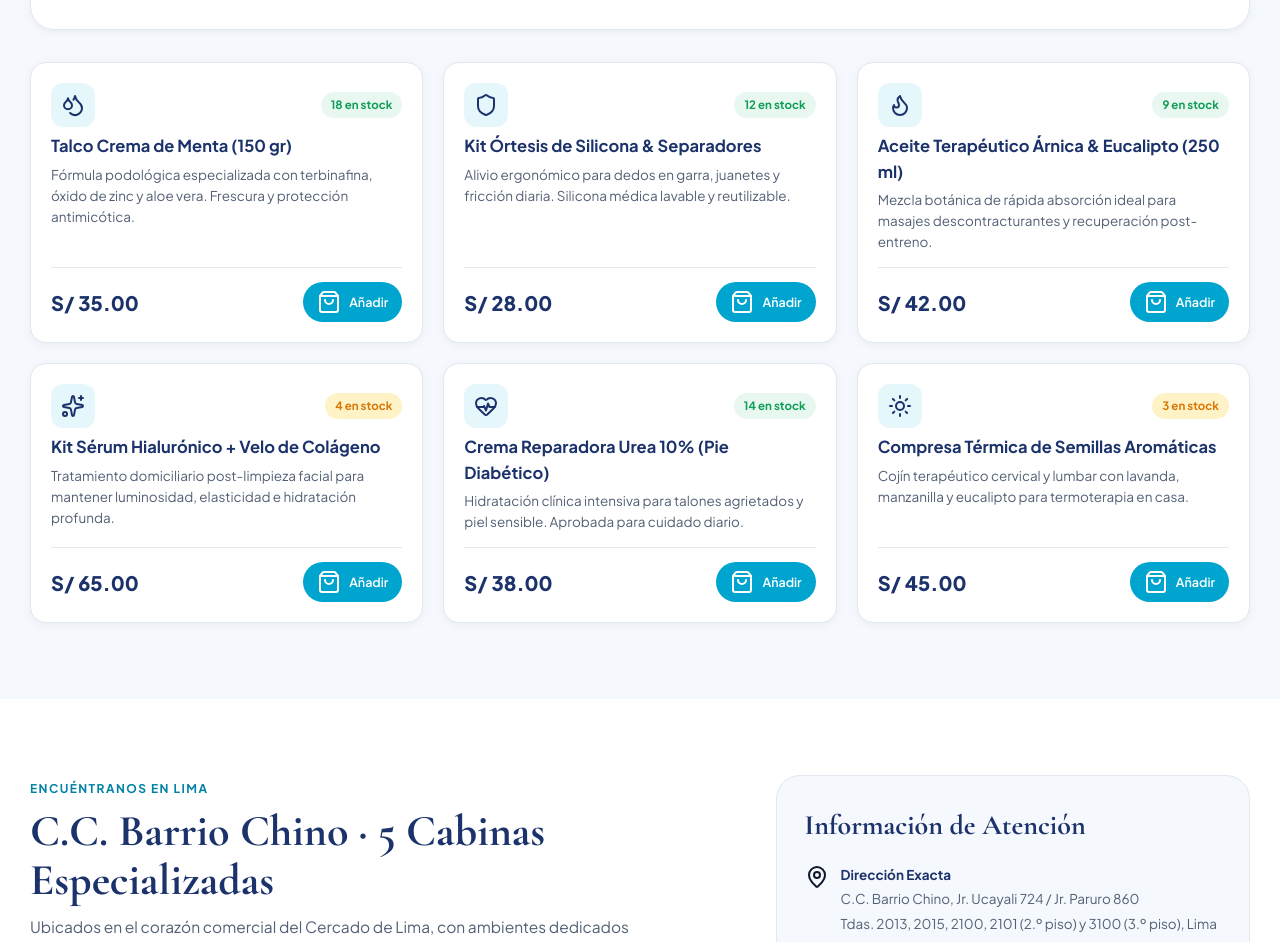
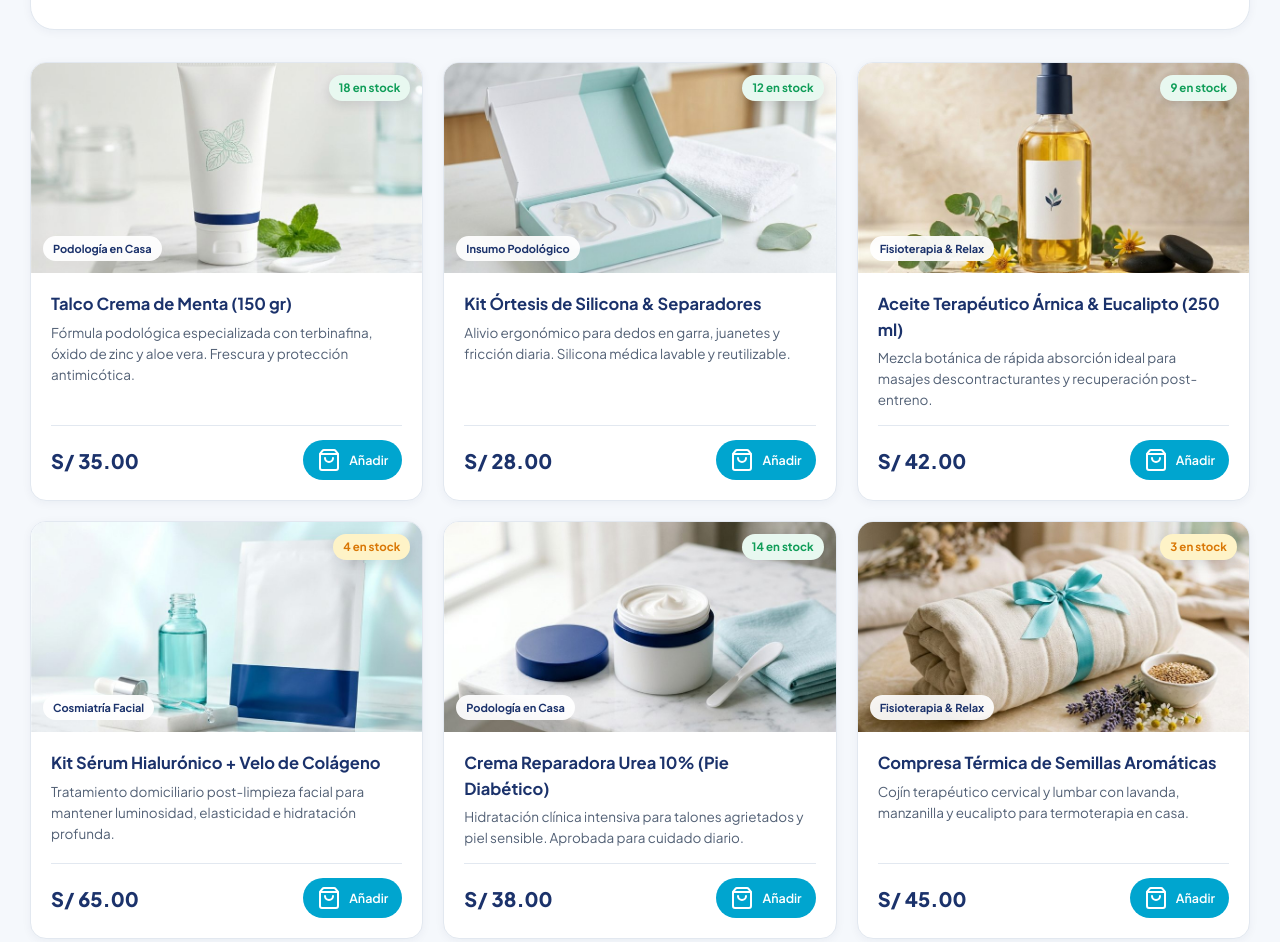
Before and after one commit to haroldsalazarm/spa-betty-demo, a plain HTML site: page index.html in a window 1280 px wide. Shown: the part 3693-4635 px from the top of the page. Drawn offline with nearby package versions, Linux system fonts and the light colour scheme.

Commit message:
Agregar fotos de estudio a todos los productos de la tienda y CRM

```diff
--- a/app.js
+++ b/app.js
@@ -3,7 +3,7 @@
 ========================================================= */
 
 (function () {
-  const STORAGE_KEY = "spa_betty_demo_state_v1";
+  const STORAGE_KEY = "spa_betty_demo_state_v2";
 
   const clone = (obj) => JSON.parse(JSON.stringify(obj));
 
@@ -179,15 +179,18 @@
       .map((prd) => {
         const isLow = prd.stock <= prd.minStock;
         const out = prd.stock <= 0;
+        const imgSrc = prd.image || "assets/products-collection.jpg";
         return `
         <article class="product-card">
-          <div>
-            <div class="product-top">
-              <div class="product-icon-badge"><i data-lucide="${prd.icon || "package"}"></i></div>
+          <div class="product-media">
+            <img src="${imgSrc}" alt="${prd.name}" loading="lazy" />
+            <span class="product-cat-badge">${prd.category}</span>
             <span class="stock-pill ${isLow ? "low" : ""}">
               ${out ? "Agotado" : `${prd.stock} en stock`}
             </span>
           </div>
+          <div class="product-body">
+            <div>
               <h3>${prd.name}</h3>
               <p>${prd.description}</p>
             </div>
@@ -197,6 +200,7 @@
                 <i data-lucide="shopping-bag"></i>
                 <span>${out ? "Sin Stock" : "Añadir"}</span>
               </button>
+            </div>
           </div>
         </article>
       `;
@@ -243,9 +247,12 @@
         subtotal += lineTotal;
         return `
         <div class="cart-item-row">
+          <div class="cart-item-info">
+            <img src="${prd.image || "assets/products-collection.jpg"}" alt="${prd.name}" class="cart-item-thumb" />
             <div>
               <strong>${prd.name}</strong>
               <span>${fmtS(prd.price)} c/u · Subtotal: ${fmtS(lineTotal)}</span>
+            </div>
           </div>
           <div class="qty-controls">
             <button class="qty-btn" data-cart-dec="${prd.id}">−</button>
@@ -898,7 +905,12 @@
         const low = p.stock <= p.minStock;
         return `
         <tr>
-          <td><strong>${p.name}</strong></td>
+          <td>
+            <div class="inv-product-cell">
+              <img src="${p.image || "assets/products-collection.jpg"}" alt="${p.name}" class="inv-thumb" />
+              <strong>${p.name}</strong>
+            </div>
+          </td>
           <td>${p.category}</td>
           <td><strong>${fmtS(p.price)}</strong></td>
           <td><strong style="font-size:15px;">${p.stock} unid.</strong></td>
--- a/data.js
+++ b/data.js
@@ -172,6 +172,7 @@ window.SPA_BETTY_SEED = {
       stock: 18,
       minStock: 6,
       icon: "droplets",
+      image: "assets/prod-talco-menta.jpg",
       description: "Fórmula podológica especializada con terbinafina, óxido de zinc y aloe vera. Frescura y protección antimicótica."
     },
     {
@@ -182,6 +183,7 @@ window.SPA_BETTY_SEED = {
       stock: 12,
       minStock: 5,
       icon: "shield",
+      image: "assets/prod-ortesis.jpg",
       description: "Alivio ergonómico para dedos en garra, juanetes y fricción diaria. Silicona médica lavable y reutilizable."
     },
     {
@@ -192,6 +194,7 @@ window.SPA_BETTY_SEED = {
       stock: 9,
       minStock: 5,
       icon: "flame",
+      image: "assets/prod-aceite-masaje.jpg",
       description: "Mezcla botánica de rápida absorción ideal para masajes descontracturantes y recuperación post-entreno."
     },
     {
@@ -202,6 +205,7 @@ window.SPA_BETTY_SEED = {
       stock: 4,
       minStock: 5,
       icon: "sparkles",
+      image: "assets/prod-serum-facial.jpg",
       description: "Tratamiento domiciliario post-limpieza facial para mantener luminosidad, elasticidad e hidratación profunda."
     },
     {
@@ -212,6 +216,7 @@ window.SPA_BETTY_SEED = {
       stock: 14,
       minStock: 5,
       icon: "heart-pulse",
+      image: "assets/prod-crema-urea.jpg",
       description: "Hidratación clínica intensiva para talones agrietados y piel sensible. Aprobada para cuidado diario."
     },
     {
@@ -222,6 +227,7 @@ window.SPA_BETTY_SEED = {
       stock: 3,
       minStock: 4,
       icon: "sun",
+      image: "assets/prod-compresa.jpg",
       description: "Cojín terapéutico cervical y lumbar con lavanda, manzanilla y eucalipto para termoterapia en casa."
     }
   ],
--- a/styles.css
+++ b/styles.css
@@ -845,30 +845,61 @@ button, input, select { font-family: inherit; }
   background: #fff;
   border: 1px solid var(--border);
   border-radius: var(--radius-md);
-  padding: 20px;
+  overflow: hidden;
   display: flex;
   flex-direction: column;
+  box-shadow: var(--shadow-sm);
+  transition: transform 0.22s ease, box-shadow 0.22s ease, border-color 0.22s ease;
+}
+.product-card:hover {
+  transform: translateY(-4px);
+  box-shadow: var(--shadow-md);
+  border-color: var(--aqua);
+}
+
+.product-media {
+  position: relative;
+  height: 210px;
+  overflow: hidden;
+  background: var(--bg-soft);
+}
+.product-media img {
+  width: 100%;
+  height: 100%;
+  object-fit: cover;
+  transition: transform 0.4s ease;
+}
+.product-card:hover .product-media img {
+  transform: scale(1.04);
+}
+.product-media .stock-pill {
+  position: absolute;
+  top: 12px;
+  right: 12px;
+  backdrop-filter: blur(8px);
+  box-shadow: 0 4px 12px rgba(15, 23, 42, 0.12);
+}
+.product-cat-badge {
+  position: absolute;
+  bottom: 12px;
+  left: 12px;
+  font-size: 11px;
+  font-weight: 700;
+  color: var(--navy);
+  background: rgba(255, 255, 255, 0.92);
+  backdrop-filter: blur(8px);
+  padding: 4px 10px;
+  border-radius: 999px;
+}
+
+.product-body {
+  padding: 18px 20px 20px;
+  flex: 1;
+  display: flex;
+  flex-direction: column;
   justify-content: space-between;
   gap: 14px;
-  box-shadow: var(--shadow-sm);
-}
-
-.product-top {
-  display: flex;
-  justify-content: space-between;
-  align-items: center;
-}
-
-.product-icon-badge {
-  width: 44px;
-  height: 44px;
-  border-radius: 12px;
-  background: var(--aqua-tint);
-  color: var(--navy);
-  display: grid;
-  place-items: center;
-}
-.product-icon-badge i { width: 20px; height: 20px; }
+}
 
 .stock-pill {
   font-size: 11.5px;
@@ -880,7 +911,7 @@ button, input, select { font-family: inherit; }
 }
 .stock-pill.low { background: var(--warning-bg); color: var(--warning); }
 
-.product-card h3 { margin: 6px 0; font-size: 16.5px; color: var(--navy); }
+.product-card h3 { margin: 0 0 6px; font-size: 16.5px; color: var(--navy); }
 .product-card p { margin: 0; font-size: 13.5px; color: var(--muted); }
 
 .product-foot {
@@ -891,6 +922,33 @@ button, input, select { font-family: inherit; }
   justify-content: space-between;
 }
 .product-price { font-size: 20px; font-weight: 800; color: var(--navy); }
+
+.inv-product-cell {
+  display: flex;
+  align-items: center;
+  gap: 12px;
+}
+.inv-thumb {
+  width: 44px;
+  height: 44px;
+  border-radius: 10px;
+  object-fit: cover;
+  border: 1px solid var(--border);
+  flex-shrink: 0;
+}
+.cart-item-info {
+  display: flex;
+  align-items: center;
+  gap: 12px;
+}
+.cart-item-thumb {
+  width: 48px;
+  height: 48px;
+  border-radius: 10px;
+  object-fit: cover;
+  border: 1px solid var(--border);
+  flex-shrink: 0;
+}
 
 /* =========================================================
    LOCATIONS & FOOTER
```
Also changed, not shown: assets/prod-aceite-masaje.jpg (added), assets/prod-compresa.jpg (added), assets/prod-crema-urea.jpg (added), assets/prod-ortesis.jpg (added), assets/prod-serum-facial.jpg (added), assets/prod-talco-menta.jpg (added). Lines whose indentation alone changed are shown as unchanged.
